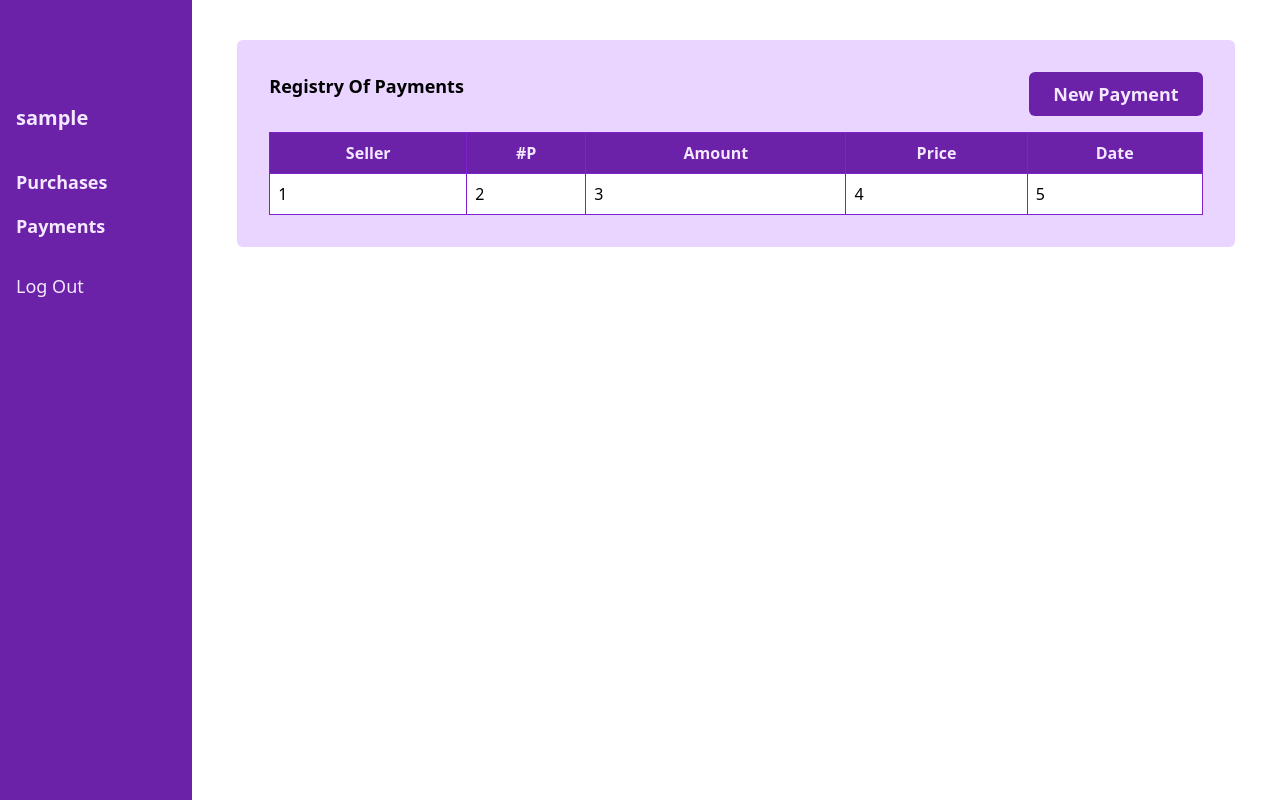
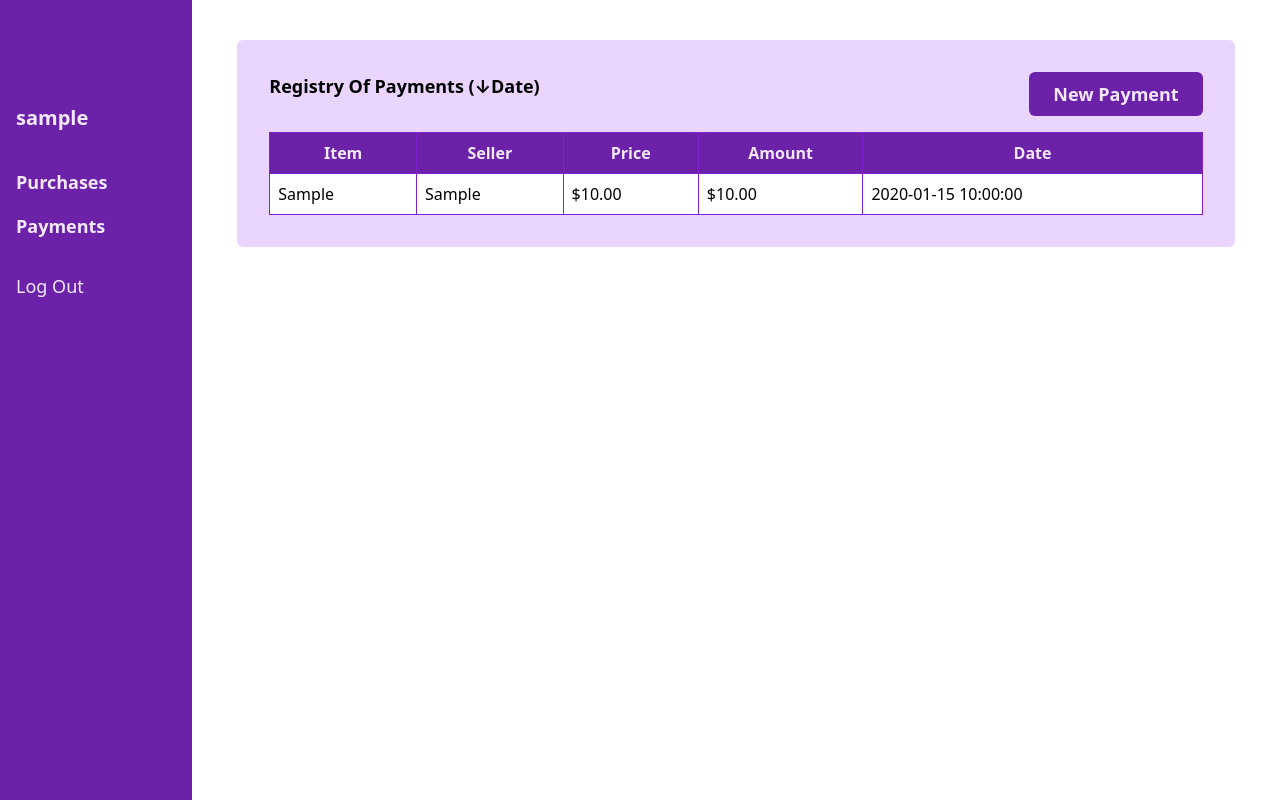
Before and after one commit to carlosgarciafm/payment-tracker, a Flask app: page /payments in a window 1280 px wide. Run offline with Flask 2, Linux system fonts and the light colour scheme; the visitor is signed in with stand-in values (Sample User, id 1); tables that the repository leaves empty hold one stand-in row (values such as "Sample post").

Commit message:
feat(v:payments): show all payments for the current user
Due to implementation limitations, the column creation for the table
cannot be done entirely programmatically. This, since I'm passing the
header names to a jinja template as their field name, e.g. "amount".

Doing things like this allows me to access their value ala
`payment.amount` and keep the column title as "Amount"; the view is
human readable and the controller is organised and simple.

However, for the payments I want to have information about the purchase
and not only the payment itself.

With the current implementation, this would require to pass the header
name as "purchase.item", which, in turn, would make the column title
into "Purchase.Item".

```diff
--- a/templates/payments.html
+++ b/templates/payments.html
@@ -12,30 +12,47 @@
     <div class="card container mx-auto bg-purple-200 w-11/12 mt-6 md:mt-10">
         <div class="">
             <div class="flex justify-between">
-                <h2 class="font-bold text-lg">Registry Of Payments</h2>
+                <h2 class="font-bold text-lg">Registry Of Payments (↓Date)</h2>
                 <button class="submit-btn"><a href="/payments">New Payment</a></button>
             </div>
             <table class="w-full mt-4">
                 <thead class="bg-purple-800 text-purple-100">
                     <tr class="">
-                        <!-- TODO: add jinja2 syntax to add header in headers. -->
-                        <th class="border border-purple-700 p-2">Seller</th>
-                        <th class="border border-purple-700 p-2">#P</th>
-                        <th class="border border-purple-700 p-2">Amount</th>
-                        <th class="border border-purple-700 p-2">Price</th>
-                        <th class="border border-purple-700 p-2">Date</th>
+                        <th class="border border-purple-700 p-2">
+                            Item
+                        </th>
+                        <th class="border border-purple-700 p-2">
+                            Seller
+                        </th>
+                        <th class="border border-purple-700 p-2">
+                            Price
+                        </th>
+                        {% for header in headers %}
+                        <th class="border border-purple-700 p-2">
+                            {{ header | title }}
+                        </th>
+                        {% endfor %}
                     </tr>
                 </thead>
                 <tbody>
+                    {% for payment in payments %}
                     <tr>
-                        <!-- TODO: add jinja2 syntax to add data in dictionary
-                            sorted by date. -->
-                        <td class="border border-purple-700 bg-white p-2">1</td>
-                        <td class="border border-purple-700 bg-white p-2">2</td>
-                        <td class="border border-purple-700 bg-white p-2">3</td>
-                        <td class="border border-purple-700 bg-white p-2">4</td>
-                        <td class="border border-purple-700 bg-white p-2">5</td>
+                        <td class="border border-purple-700 bg-white p-2">
+                            {{ payment.purchase.item | formatter }}
+                        </td>
+                        <td class="border border-purple-700 bg-white p-2">
+                            {{ payment.purchase.seller | formatter }}
+                        </td>
+                        <td class="border border-purple-700 bg-white p-2">
+                            {{ payment.purchase.price | formatter }}
+                        </td>
+                        {% for header in headers %}
+                        <td class="border border-purple-700 bg-white p-2">
+                            {{ payment[header] | formatter }}
+                        </td>
+                        {% endfor %}
                     </tr>
+                    {% endfor %}
                 </tbody>
             </table>
         </div>
```
